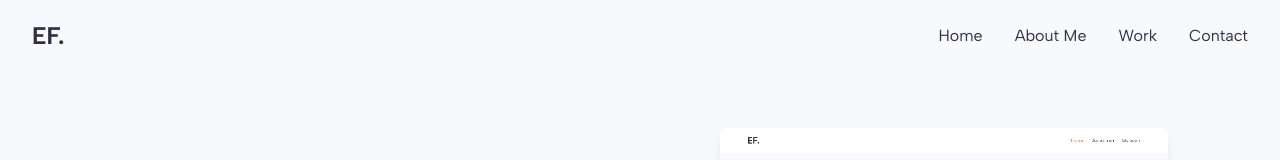
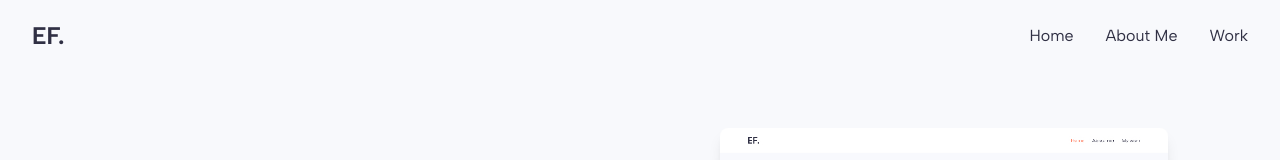
Before and after one commit to erincfuller/pixel-perfect-portfolio-glow, a React (Vite) app: page /about in a window 1280 px wide. Shown: the top 160 px of the page. Built offline with nearby package versions, Linux system fonts and the light colour scheme.

Commit message:
Code edited in Lovable Code Editor
Edited UI in Lovable

```diff
--- a/src/components/Header.tsx
+++ b/src/components/Header.tsx
@@ -38,9 +38,9 @@ const Header: React.FC = () => {
           <Link to="/#work" className="animated-underline text-neutral-900 hover:text-primary-500 transition-colors">
             Work
           </Link>
-          <Link to="/contact" className="animated-underline text-neutral-900 hover:text-primary-500 transition-colors">
+         {/*  <Link to="/contact" className="animated-underline text-neutral-900 hover:text-primary-500 transition-colors">
             Contact
-          </Link>
+          </Link> */}
         </nav>
 
         {/* Mobile menu button */}
@@ -98,7 +98,7 @@ const Header: React.FC = () => {
                 className="px-4 py-3 hover:bg-neutral-100"
                 onClick={() => setMobileMenuOpen(false)}
               >
-                Contact
+                {/* Contact */}
               </Link>
             </div>
           </div>
```
